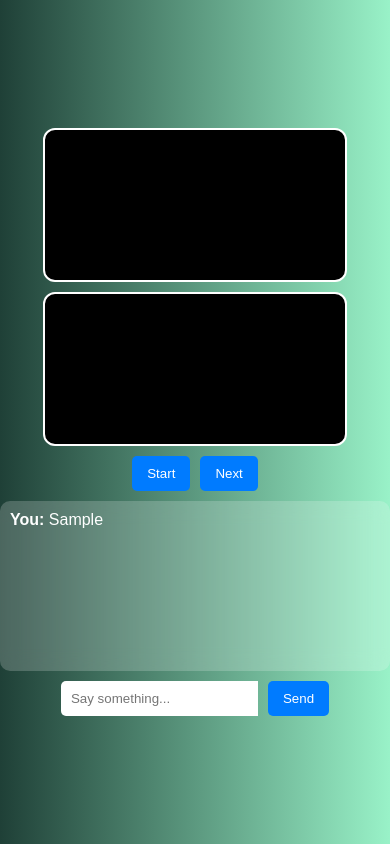
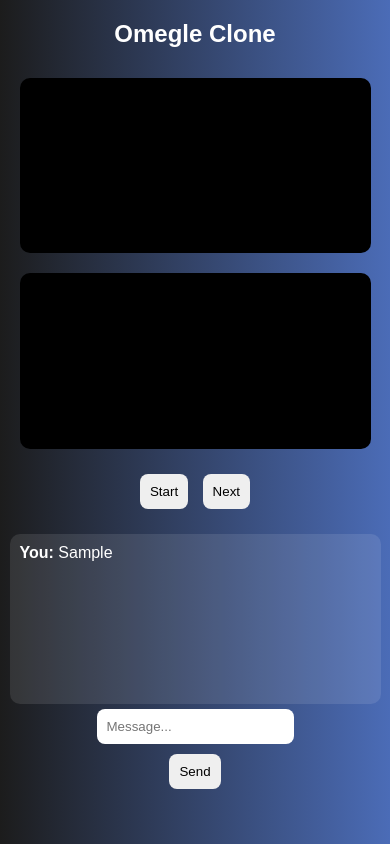
Before and after one commit to Alert9820/Omegle, a website: page public/index.html in a window 390 px wide. Both pictures are taken after typing "Sample" into the empty fields and a click on the button "Send". Drawn offline with nearby package versions, Linux system fonts and the light colour scheme; no server answers.

Commit message:
Update index.html

```diff
--- a/public/index.html
+++ b/public/index.html
@@ -3,201 +3,140 @@
 <head>
   <meta charset="UTF-8" />
   <meta name="viewport" content="width=device-width, initial-scale=1.0"/>
-  <title>Omegle Clone - Video + Chat</title>
+  <title>Omegle Clone</title>
   <style>
     body {
       margin: 0;
       padding: 0;
+      background: linear-gradient(to right, #1c1c1c, #4b6cb7);
       font-family: Arial, sans-serif;
-      background: linear-gradient(to right, #1f4037, #99f2c8);
-      display: flex;
-      flex-direction: column;
-      height: 100vh;
-    }
-
-    .main {
-      flex: 1;
+      color: white;
       display: flex;
       flex-direction: column;
       align-items: center;
-      justify-content: center;
+    }
+    video {
+      width: 90%;
+      max-width: 400px;
+      margin: 10px;
+      background: black;
+      border-radius: 10px;
+    }
+    #chat {
+      background: rgba(255,255,255,0.1);
+      border-radius: 10px;
       padding: 10px;
+      width: 90%;
+      max-width: 400px;
+      height: 150px;
+      overflow-y: auto;
+      margin-top: 10px;
     }
-
-    .videos {
-      display: flex;
-      gap: 10px;
-      flex-wrap: wrap;
-      justify-content: center;
-    }
-
-    video {
-      width: 100%;
-      max-width: 300px;
-      border: 2px solid #fff;
-      border-radius: 12px;
-      background: #000;
-    }
-
-    .chat {
-      margin-top: 10px;
-      width: 100%;
-      max-width: 600px;
-      background: rgba(255, 255, 255, 0.2);
-      border-radius: 10px;
-      backdrop-filter: blur(10px);
+    input, button {
       padding: 10px;
-      color: white;
-      overflow: auto;
-      height: 150px;
-    }
-
-    .controls {
-      margin-top: 10px;
-      display: flex;
-      gap: 10px;
-    }
-
-    input {
-      flex: 1;
-      padding: 10px;
-      border-radius: 5px 0 0 5px;
+      margin: 5px;
+      border-radius: 8px;
       border: none;
     }
-
-    button {
-      padding: 10px 15px;
-      background: #007bff;
-      color: white;
-      border: none;
-      border-radius: 5px;
-      cursor: pointer;
-    }
-
-    @media (max-width: 768px) {
-      .videos {
-        flex-direction: column;
-      }
+    #buttons {
+      margin: 10px;
     }
   </style>
 </head>
 <body>
-  <div class="main">
-    <div class="videos">
+  <h2>Omegle Clone</h2>
   <video id="localVideo" autoplay muted playsinline></video>
   <video id="remoteVideo" autoplay playsinline></video>
-    </div>
 
-    <div class="controls">
+  <div id="buttons">
     <button id="startBtn">Start</button>
     <button id="nextBtn">Next</button>
   </div>
 
-    <div class="chat" id="messages"></div>
-
-    <div class="controls">
-      <input type="text" id="msgBox" placeholder="Say something..." />
+  <div id="chat"></div>
+  <input id="msgBox" placeholder="Message..." />
   <button id="sendBtn">Send</button>
-    </div>
-  </div>
 
   <script src="/socket.io/socket.io.js"></script>
   <script>
     const socket = io();
+    let peer;
     let localStream;
-    let peerConnection;
-
-    const config = {
-      iceServers: [{ urls: 'stun:stun.l.google.com:19302' }]
-    };
-
+    const config = { iceServers: [{ urls: "stun:stun.l.google.com:19302" }] };
     const localVideo = document.getElementById('localVideo');
     const remoteVideo = document.getElementById('remoteVideo');
-    const messages = document.getElementById('messages');
     const msgBox = document.getElementById('msgBox');
+    const chat = document.getElementById('chat');
 
     document.getElementById('startBtn').onclick = async () => {
-      socket.emit('ready');
       localStream = await navigator.mediaDevices.getUserMedia({ video: true, audio: true });
       localVideo.srcObject = localStream;
+      socket.emit('ready');
     };
 
     document.getElementById('nextBtn').onclick = () => {
       socket.emit('next');
-      if (peerConnection) peerConnection.close();
+      if (peer) peer.close();
       remoteVideo.srcObject = null;
-      messages.innerHTML = '';
+      chat.innerHTML = '';
     };
 
     document.getElementById('sendBtn').onclick = () => {
       const msg = msgBox.value.trim();
       if (msg) {
-        appendMessage("You", msg);
         socket.emit('message', msg);
+        chat.innerHTML += `<div><b>You:</b> ${msg}</div>`;
         msgBox.value = '';
       }
     };
 
-    socket.on('message', msg => appendMessage("Stranger", msg));
+    socket.on('message', msg => {
+      chat.innerHTML += `<div><b>Stranger:</b> ${msg}</div>`;
+    });
 
-    function appendMessage(sender, text) {
-      messages.innerHTML += `<div><strong>${sender}:</strong> ${text}</div>`;
-      messages.scrollTop = messages.scrollHeight;
-    }
-
-    function createPeerConnection() {
-      const pc = new RTCPeerConnection(config);
-
-      // ✅ Attach event handler first
-      pc.ontrack = (event) => {
-        const stream = event.streams[0];
-        if (stream) {
-          remoteVideo.srcObject = stream;
+    function createPeer() {
+      peer = new RTCPeerConnection(config);
+      localStream.getTracks().forEach(track => peer.addTrack(track, localStream));
+      peer.onicecandidate = e => {
+        if (e.candidate) socket.emit('candidate', e.candidate);
+      };
+      peer.ontrack = e => {
+        if (e.streams.length > 0) remoteVideo.srcObject = e.streams[0];
+      };
+      peer.onconnectionstatechange = () => {
+        if (peer.connectionState === 'disconnected' || peer.connectionState === 'failed') {
+          remoteVideo.srcObject = null;
         }
       };
-
-      pc.onicecandidate = (event) => {
-        if (event.candidate) {
-          socket.emit('candidate', event.candidate);
-        }
-      };
-
-      return pc;
+      return peer;
     }
 
     socket.on('startCall', async () => {
-      peerConnection = createPeerConnection();
-      localStream.getTracks().forEach(track => {
-        peerConnection.addTrack(track, localStream);
-      });
-      const offer = await peerConnection.createOffer();
-      await peerConnection.setLocalDescription(offer);
+      peer = createPeer();
+      const offer = await peer.createOffer();
+      await peer.setLocalDescription(offer);
       socket.emit('offer', offer);
     });
 
     socket.on('offer', async (offer) => {
-      peerConnection = createPeerConnection();
-      localStream.getTracks().forEach(track => {
-        peerConnection.addTrack(track, localStream);
-      });
-      await peerConnection.setRemoteDescription(new RTCSessionDescription(offer));
-      const answer = await peerConnection.createAnswer();
-      await peerConnection.setLocalDescription(answer);
+      peer = createPeer();
+      await peer.setRemoteDescription(new RTCSessionDescription(offer));
+      const answer = await peer.createAnswer();
+      await peer.setLocalDescription(answer);
       socket.emit('answer', answer);
     });
 
     socket.on('answer', async (answer) => {
-      await peerConnection.setRemoteDescription(new RTCSessionDescription(answer));
+      await peer.setRemoteDescription(new RTCSessionDescription(answer));
     });
 
-    socket.on('candidate', candidate => {
-      peerConnection.addIceCandidate(new RTCIceCandidate(candidate));
+    socket.on('candidate', (candidate) => {
+      peer.addIceCandidate(new RTCIceCandidate(candidate));
     });
 
     socket.on('disconnect', () => {
-      if (peerConnection) peerConnection.close();
+      if (peer) peer.close();
       remoteVideo.srcObject = null;
-      messages.innerHTML = '';
     });
   </script>
 </body>
```
Lines whose indentation alone changed are shown as unchanged.
